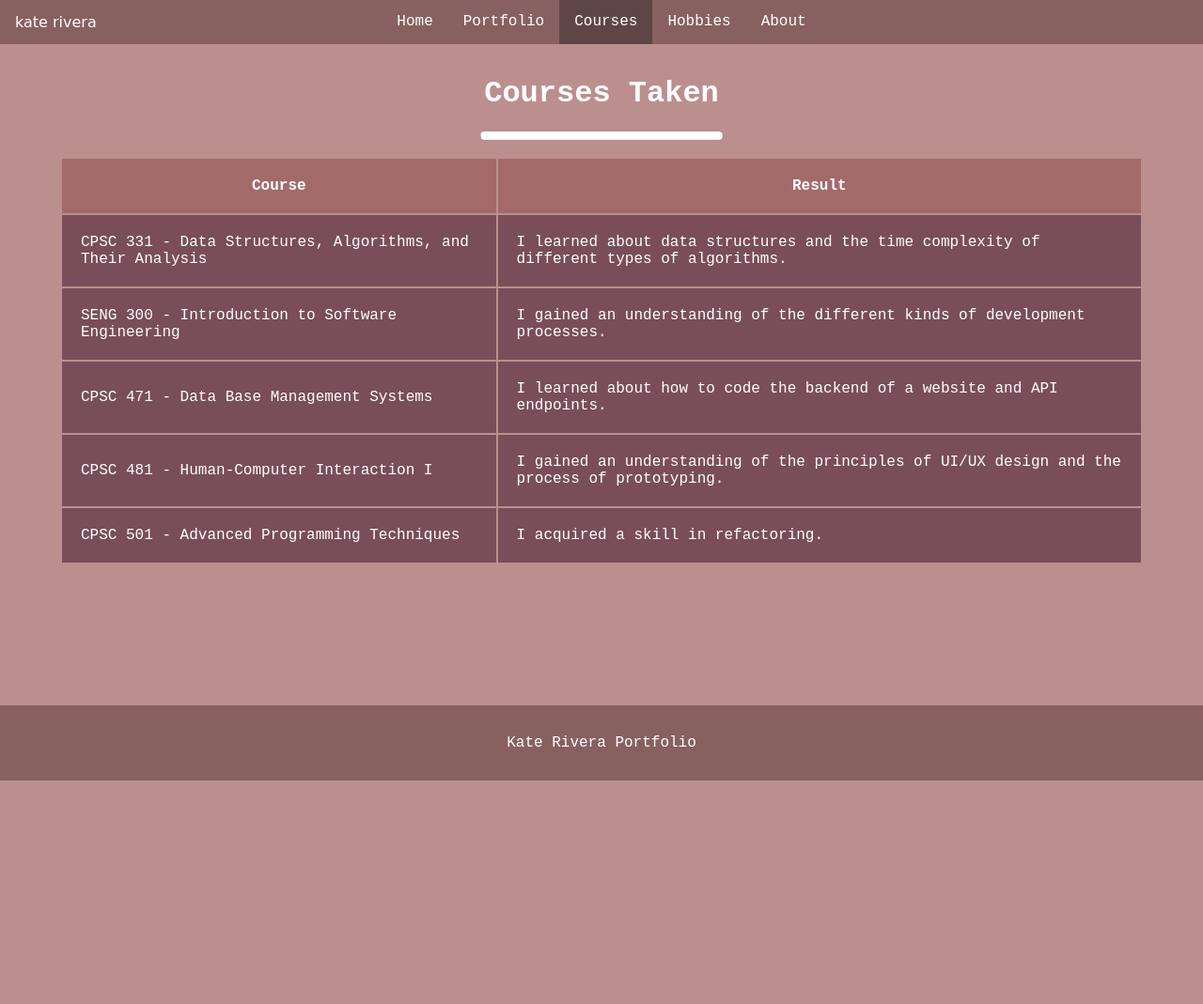
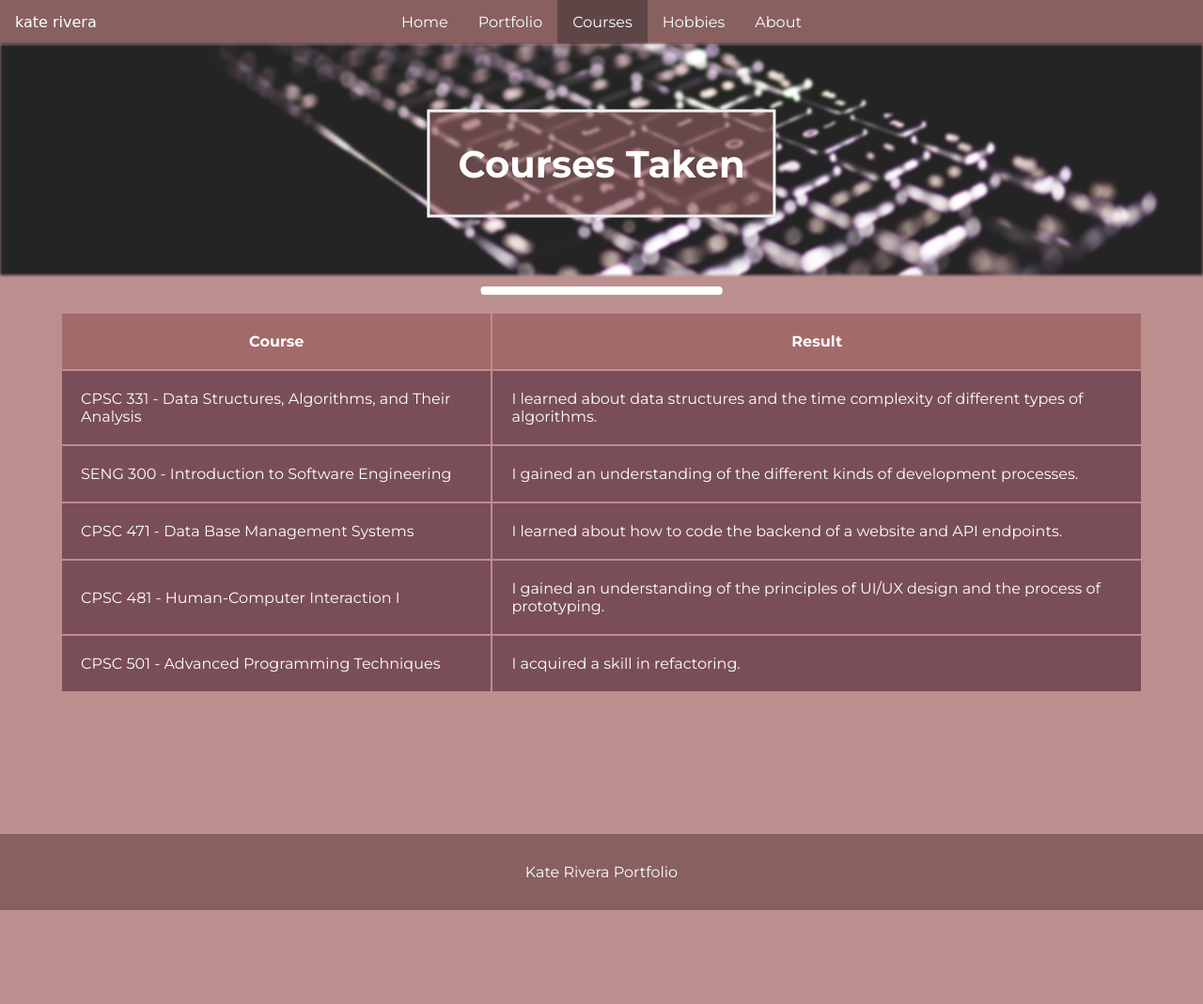
Before and after one commit to katearevir/seng513_a1, a PHP site: page /courses.html in a window 1280 px wide. Shown: the whole page at 94% size. Before the commit the page ends 831 px from the top, so only its background shows below. Run offline with PHP 8.4, Linux system fonts and the light colour scheme.

Commit message:
documentation, font change

```diff
--- a/about.html
+++ b/about.html
@@ -25,7 +25,10 @@
     </div>
 
     <!--header-->
-    <h1> About </h1>
+    <div class="header-container">
+        <img class="header-image" src="images/keyboard.jpg">
+        <h1> About </h1>
+    </div>
 
     <hr class="divider">
 
--- a/courses.html
+++ b/courses.html
@@ -23,10 +23,13 @@
         </ul>
     </div>
 
-    <!--header-->
-    <div>
+    <div class="header-container">
+        <img class="header-image" src="images/keyboard.jpg">
         <h1> Courses Taken </h1>
     </div>
+
+
+
 
     <hr class="divider" bg-col>
 
--- a/css/site_style.css
+++ b/css/site_style.css
@@ -1,29 +1,17 @@
+@font-face {
+  font-family: 'Montserrat';
+  src: url("Montserrat-VariableFont_wght.ttf");
+}
+
 body {
   margin: 0;
   background-color: rosybrown;
   color: white;
-  font-family: 'Courier New', Courier, monospace;
+  font-family: 'Montserrat', sans-serif;
   margin-bottom: 100px;
 }
 
-table {
-  margin-top: 10px;
-  width: 90%;
-}
-
-th {
-  background-color: #a36a6a;
-}
-
-td {
-  background-color: #794e58;
-}
-
-th, td {
-  padding: 10px;
-  border: 0px;
-}
-
+/*Footer styling*/
 .footer {
   background-color: #886060;
   text-align: center;
@@ -31,6 +19,7 @@ th, td {
   margin-top: 150px;
 }
 
+/*Navigation Bar styling*/
 #navbar {
   position: relative;
   overflow: hidden;
@@ -81,21 +70,39 @@ th, td {
   height: 40px;
 }
 
-h1 {
-  padding-top: 1%;
+/*Title/Header styling for pages other than homepage*/
+.header-image {
+  width: 100%;
+  -webkit-filter: blur(1.5px);
+          filter: blur(1.5px);
+  height: 100%;
+}
+
+.header-container {
+  position: relative;
   text-align: center;
 }
 
-h2 {
-  font-family: "Lucida Handwriting", cursive;
+.header-container > h1 {
+  position: absolute;
+  font-size: 28px;
+  background-color: rgba(148, 96, 96, 0.6);
+  border: 3px solid #f1f1f1;
+  padding: 10px;
+  top: 30%;
+  left: 50%;
+  -webkit-transform: translate(-50%, -50%);
+          transform: translate(-50%, -50%);
 }
 
+/*Divider after header in About, Courses, Hobbies, and Portfolio*/
 .divider {
   border-top: 8px solid white;
   border-radius: 5px;
   width: 20%;
 }
 
+/*Image in homepage*/
 #main {
   max-width: 100%;
   -o-object-fit: contain;
@@ -103,6 +110,7 @@ h2 {
   overflow: hidden;
 }
 
+/*portfolio list styling*/
 .portList ul {
   margin: 0px;
   padding-left: 10%;
@@ -139,6 +147,26 @@ h2 {
           box-shadow: 0 1px 3px rgba(0, 0, 0, 0.12), 0 1px 2px rgba(0, 0, 0, 0.24);
 }
 
+/*Table Styling*/
+table {
+  margin-top: 10px;
+  width: 90%;
+}
+
+table th {
+  background-color: #a36a6a;
+}
+
+table td {
+  background-color: #794e58;
+}
+
+th, td {
+  padding: 10px;
+  border: 0px;
+}
+
+/*Flex Container used for Courses and Hobbies*/
 .flex-container {
   display: -webkit-box;
   display: -ms-flexbox;
@@ -175,6 +203,7 @@ h2 {
   #pages {
     right: -70px;
   }
+  /*Flex Container used for About*/
   .flex-container-center {
     -webkit-box-orient: vertical;
     -webkit-box-direction: normal;
@@ -212,6 +241,15 @@ h2 {
   }
   #pages {
     right: 0;
+  }
+  .header-container {
+    position: relative;
+    text-align: center;
+  }
+  .header-container > h1 {
+    top: 40%;
+    padding: 30px;
+    font-size: 40px;
   }
   th, td {
     padding: 20px;
@@ -259,6 +297,7 @@ h2 {
   .flex-container > div iframe {
     width: 560px;
   }
+  /*Flex Container used for About*/
   .flex-container-center {
     display: -webkit-box;
     display: -ms-flexbox;
--- a/css/site_style.scss
+++ b/css/site_style.scss
@@ -1,3 +1,8 @@
+@font-face {
+    font-family: 'Montserrat';
+    src: url('Montserrat-VariableFont_wght.ttf')
+}
+
 $baseColor: rosybrown;
 $hoverColor: rgb(116, 89, 89);
 $activeColor: rgb(94, 70, 70);
@@ -6,26 +11,11 @@ body {
     margin: 0;
     background-color: rosybrown;
     color: white;
-    font-family: 'Courier New', Courier, monospace;
+    font-family: 'Montserrat', sans-serif;
     margin-bottom: 100px;
 }
 
-table {
-    margin-top: 10px;
-    width: 90%;
-}
-
-th {
-    background-color: rgb(163, 106, 106);
-}
-td {
-    background-color: rgb(121, 78, 88);
-}
-th, td {
-    padding: 10px;
-    border: 0px;
-}
-
+/*Footer styling*/
 .footer {
     background-color: rgb(136, 96, 96);
     text-align: center;
@@ -33,6 +23,7 @@ th, td {
     margin-top: 150px;
 }
 
+/*Navigation Bar styling*/
 #navbar {
     position: relative;
     overflow: hidden;
@@ -79,27 +70,45 @@ th, td {
         }
 }
 
-h1 {
-    padding-top: 1%;
-    text-align: center;
+
+/*Title/Header styling for pages other than homepage*/
+.header-image{
+    width: 100%;
+    filter: blur(1.5px);
+    height: 100%;
 }
 
-h2 {
-    font-family: "Lucida Handwriting", cursive;
+.header-container{
+    position: relative;
+    text-align: center;
+
+    > h1 {
+        position: absolute;
+        font-size: 28px;
+        background-color: rgba(148, 96, 96, 0.6);
+        border: 3px solid #f1f1f1;
+        padding: 10px;
+        top: 30%;
+        left: 50%;
+        transform: translate(-50%, -50%);
+    }
 }
 
+/*Divider after header in About, Courses, Hobbies, and Portfolio*/
 .divider {
     border-top: 8px solid rgb(255, 255, 255);
     border-radius: 5px;
     width: 20%;
 }
 
+/*Image in homepage*/
 #main {
     max-width: 100%;
     object-fit: contain;
     overflow: hidden;
 }
 
+/*portfolio list styling*/
 .portList {
     ul {
         margin: 0px;
@@ -136,6 +145,25 @@ h2 {
     }
 }
 
+/*Table Styling*/
+table {
+    margin-top: 10px;
+    width: 90%;
+    th {
+        background-color: rgb(163, 106, 106);
+    }
+    td {
+        background-color: rgb(121, 78, 88);
+    }
+}
+
+th, td {
+    padding: 10px;
+    border: 0px;
+}
+
+
+/*Flex Container used for Courses and Hobbies*/
 .flex-container {
     display: flex;
     flex-direction: column;
@@ -162,6 +190,8 @@ h2 {
     #pages {
         right: -70px;
     }
+
+    /*Flex Container used for About*/
     .flex-container-center {
         flex-direction: column;
         display: flex;
@@ -193,21 +223,34 @@ h2 {
 
 /*widescreen*/
 @media screen and (min-width: 768px) {
+
     #navbar {
         a {
             font-size: 16px;
             padding: 14px 16px;
         }
     }
+
     #pages {
         right: 0;
     }
+
+    .header-container{
+        position: relative;
+        text-align: center;
+        > h1 {
+            top: 40%;
+            padding: 30px;
+            font-size: 40px;
+        }
+    }
+
     th, td {
         padding: 20px;
     }
+
     .portList {
         ul {
-
 
             li img {
                 padding: 8px;
@@ -220,11 +263,9 @@ h2 {
                 width: 90%;
                 overflow: auto;
             }
-
             p {
                 font-size: 20px;
             }
-
 
         }
     }
@@ -252,6 +293,7 @@ h2 {
 
     }
 
+    /*Flex Container used for About*/
     .flex-container-center {
         display: flex;
         flex-direction: row;
@@ -281,5 +323,4 @@ h2 {
             }
         }
     }
-
 }
--- a/hobbies.html
+++ b/hobbies.html
@@ -23,7 +23,9 @@
         </ul>
     </div>
 
-    <div>
+    <!--header-->
+    <div class="header-container">
+        <img class="header-image" src="images/keyboard.jpg">
         <h1> Hobbies </h1>
     </div>
 
--- a/portfolio.html
+++ b/portfolio.html
@@ -24,7 +24,11 @@
     </div>
 
     <!--header-->
-    <h1> Portfolio </h1>
+    <div class="header-container">
+        <img class="header-image" src="images/keyboard.jpg">
+        <h1> Portfolio </h1>
+    </div>
+
 
     <hr class="divider">
 
```
Also changed, not shown: javascript/logic.js (+6 -4 lines), css/Montserrat-VariableFont_wght.ttf (added), images/keyboard.jpg (added), 1 other file.
